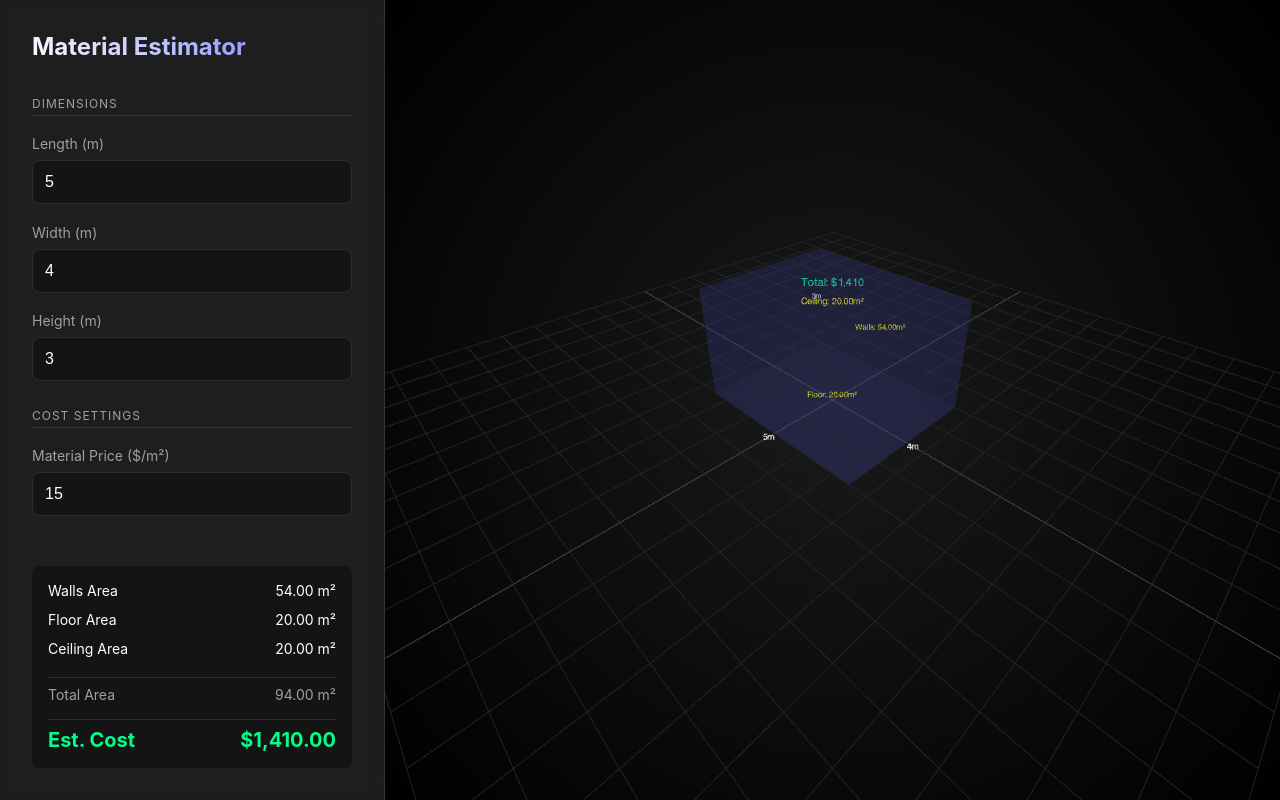
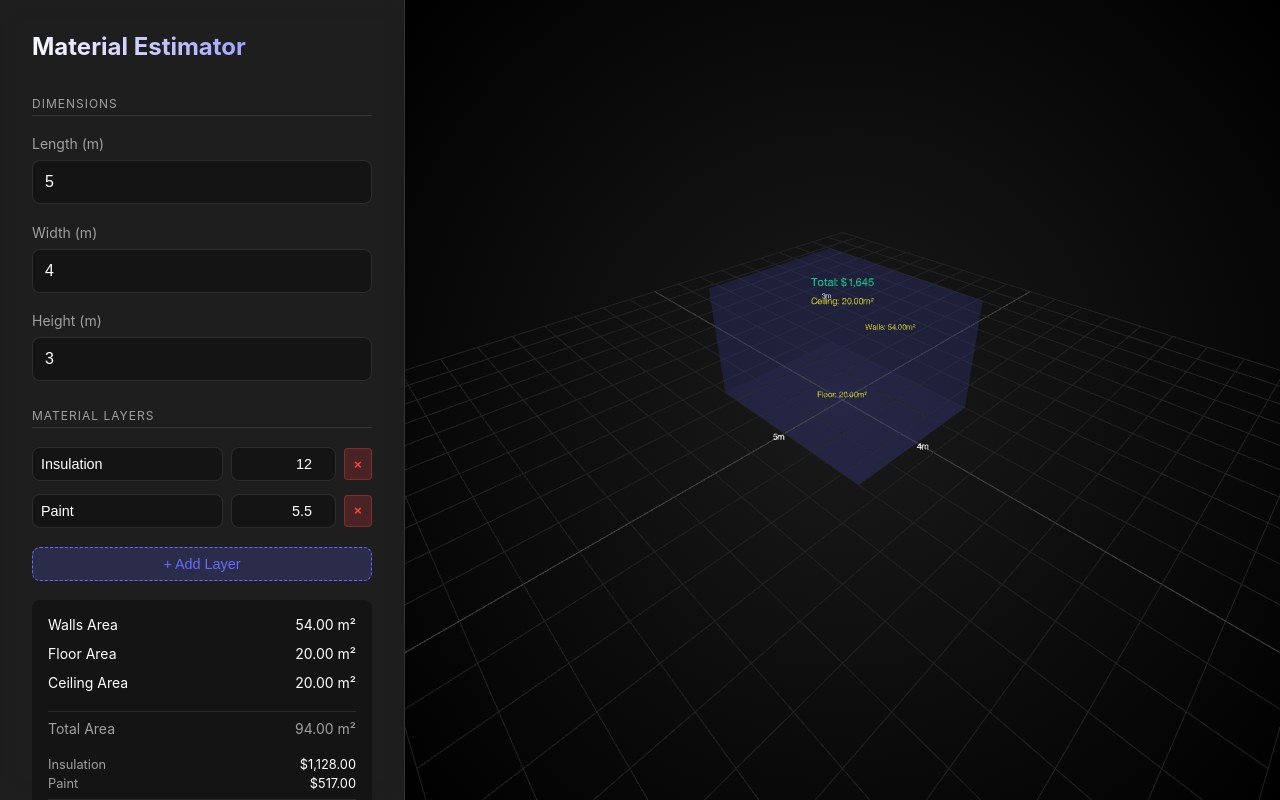
Before and after one commit to yaraslauhladkou/room-material-cost-estimator, a plain HTML site: page index.html in a window 1280 px wide. Drawn offline with nearby package versions, Linux system fonts and the light colour scheme; animation ran at ten frames a second.

Commit message:
add new layers for calculation

```diff
--- a/index.html
+++ b/index.html
@@ -4,15 +4,13 @@
 <head>
     <meta charset="UTF-8" />
     <meta name="viewport" content="width=device-width, initial-scale=1.0" />
-    <title>Room Material Cost Estimator</title>
+    <title>Room Material Calculator</title>
     <link rel="stylesheet" href="style.css" />
     <script type="importmap">
       {
         "imports": {
-          "three": "./vendor/three.module.js",
-          "three/addons/controls/OrbitControls.js": "./vendor/OrbitControls.js",
-          "three/addons/loaders/FontLoader.js": "./vendor/FontLoader.js",
-          "three/addons/geometries/TextGeometry.js": "./vendor/TextGeometry.js"
+          "three": "https://unpkg.com/three@0.160.0/build/three.module.js",
+          "three/addons/": "https://unpkg.com/three@0.160.0/examples/jsm/"
         }
       }
     </script>
@@ -37,11 +35,11 @@
                 <input type="number" id="height" value="3" min="1" step="0.1" />
             </div>
 
-            <div class="section-title">Cost Settings</div>
-            <div class="input-group">
-                <label for="price">Material Price ($/m²)</label>
-                <input type="number" id="price" value="15" min="0" step="0.5" />
+            <div class="section-title">Material Layers</div>
+            <div id="material-list">
+                <!-- Dynamic inputs will appear here -->
             </div>
+            <button id="add-material-btn" class="btn-add">+ Add Layer</button>
 
             <div class="results">
                 <div class="result-item">
@@ -60,8 +58,14 @@
                     <span>Total Area</span>
                     <span id="total-area">0 m²</span>
                 </div>
+
+                <!-- Cost Breakdown Section -->
+                <div id="cost-breakdown" class="breakdown-list">
+                    <!-- Dynamic cost items -->
+                </div>
+
                 <div class="result-item cost-result">
-                    <span>Est. Cost</span>
+                    <span>Grand Total</span>
                     <span id="total-cost">$0.00</span>
                 </div>
             </div>
--- a/main.js
+++ b/main.js
@@ -8,8 +8,12 @@ const inputs = {
     length: document.getElementById('length'),
     width: document.getElementById('width'),
     height: document.getElementById('height'),
-    price: document.getElementById('price'),
+    // Note: 'price' is no longer here because it's dynamic now
 };
+
+const materialListContainer = document.getElementById('material-list');
+const addMaterialBtn = document.getElementById('add-material-btn');
+const costBreakdownContainer = document.getElementById('cost-breakdown');
 
 const outputs = {
     wall: document.getElementById('wall-area'),
@@ -24,30 +28,123 @@ const params = {
     length: 5,
     width: 4,
     height: 3,
-    price: 15,
+    materials: [
+        { id: 1, name: 'Insulation', price: 12.00 },
+        { id: 2, name: 'Paint', price: 5.50 }
+    ]
 };
 
-// Calculation Logic
+// --- Material List Logic ---
+function renderMaterialInputs() {
+    if (!materialListContainer) return; // Guard clause if HTML is missing
+    materialListContainer.innerHTML = '';
+
+    params.materials.forEach((mat, index) => {
+        const row = document.createElement('div');
+        row.className = 'material-row';
+
+        // Name Input
+        const nameInput = document.createElement('input');
+        nameInput.type = 'text';
+        nameInput.placeholder = 'Material Name';
+        nameInput.value = mat.name;
+        nameInput.addEventListener('input', (e) => {
+            mat.name = e.target.value;
+            updateCalculations();
+        });
+
+        // Price Input
+        const priceInput = document.createElement('input');
+        priceInput.type = 'number';
+        priceInput.placeholder = '$/m²';
+        priceInput.value = mat.price;
+        priceInput.min = 0;
+        priceInput.step = 0.1;
+        priceInput.addEventListener('input', (e) => {
+            mat.price = parseFloat(e.target.value) || 0;
+            onInput();
+        });
+
+        // Remove Button
+        const removeBtn = document.createElement('button');
+        removeBtn.className = 'btn-remove';
+        removeBtn.innerHTML = '×';
+        removeBtn.title = "Remove Layer";
+        removeBtn.addEventListener('click', () => {
+            params.materials.splice(index, 1);
+            renderMaterialInputs();
+            onInput();
+        });
+
+        row.appendChild(nameInput);
+        row.appendChild(priceInput);
+        row.appendChild(removeBtn);
+        materialListContainer.appendChild(row);
+    });
+}
+
+if (addMaterialBtn) {
+    addMaterialBtn.addEventListener('click', () => {
+        params.materials.push({
+            id: Date.now(),
+            name: 'New Layer',
+            price: 0
+        });
+        renderMaterialInputs();
+        onInput();
+    });
+}
+
+// --- Calculation Logic ---
 function updateCalculations() {
-    const { length, width, height, price } = params;
+    const { length, width, height } = params;
 
     const wallArea = 2 * (length * height) + 2 * (width * height);
     const floorArea = length * width;
     const ceilingArea = length * width;
     const totalArea = wallArea + floorArea + ceilingArea;
-    const totalCost = totalArea * price;
 
-    outputs.wall.textContent = `${wallArea.toFixed(2)} m²`;
-    outputs.floor.textContent = `${floorArea.toFixed(2)} m²`;
-    outputs.ceiling.textContent = `${ceilingArea.toFixed(2)} m²`;
-    outputs.total.textContent = `${totalArea.toFixed(2)} m²`;
+    if (outputs.wall) outputs.wall.textContent = `${wallArea.toFixed(2)} m²`;
+    if (outputs.floor) outputs.floor.textContent = `${floorArea.toFixed(2)} m²`;
+    if (outputs.ceiling) outputs.ceiling.textContent = `${ceilingArea.toFixed(2)} m²`;
+    if (outputs.total) outputs.total.textContent = `${totalArea.toFixed(2)} m²`;
 
-    // Format Currency
-    const currency = new Intl.NumberFormat('en-US', { style: 'currency', currency: 'USD' }).format(totalCost);
-    outputs.cost.textContent = currency;
+    let grandTotal = 0;
+
+    if (costBreakdownContainer) {
+        costBreakdownContainer.innerHTML = '';
+
+        params.materials.forEach(mat => {
+            const materialCost = totalArea * mat.price;
+            grandTotal += materialCost;
+
+            const item = document.createElement('div');
+            item.className = 'breakdown-item';
+
+            const formatPrice = new Intl.NumberFormat('en-US', { style: 'currency', currency: 'USD' }).format(materialCost);
+
+            item.innerHTML = `
+                <span>${mat.name || 'Unnamed'}</span>
+                <span>${formatPrice}</span>
+            `;
+            costBreakdownContainer.appendChild(item);
+        });
+    } else {
+        // Fallback calculation if DOM is missing
+        params.materials.forEach(mat => {
+            grandTotal += totalArea * mat.price;
+        });
+    }
+
+    if (outputs.cost) {
+        const currency = new Intl.NumberFormat('en-US', { style: 'currency', currency: 'USD' }).format(grandTotal);
+        outputs.cost.textContent = currency;
+    }
+
+    return grandTotal;
 }
 
-// Three.js Setup
+// --- Three.js Setup ---
 const container = document.getElementById('canvas-container');
 const scene = new THREE.Scene();
 
@@ -63,7 +160,6 @@ container.appendChild(renderer.domElement);
 const controls = new OrbitControls(camera, renderer.domElement);
 controls.enableDamping = true;
 
-// Lighting
 const ambientLight = new THREE.AmbientLight(0xffffff, 0.6);
 scene.add(ambientLight);
 
@@ -71,14 +167,13 @@ const directionalLight = new THREE.DirectionalLight(0xffffff, 1);
 directionalLight.position.set(10, 20, 10);
 scene.add(directionalLight);
 
-// Room Mesh
 const material = new THREE.MeshStandardMaterial({
     color: 0x646cff,
     roughness: 0.2,
     metalness: 0.1,
     side: THREE.BackSide,
     transparent: true,
-    opacity: 0.3 // Slightly more transparent to help readability
+    opacity: 0.3
 });
 
 const geometry = new THREE.BoxGeometry(1, 1, 1);
@@ -86,17 +181,15 @@ const room = new THREE.Mesh(geometry, material);
 room.renderOrder = 0;
 scene.add(room);
 
-// Grid Helper
 let gridHelper = new THREE.GridHelper(20, 20, 0x444444, 0x222222);
 scene.add(gridHelper);
 
-// Font & Labels
 let font = null;
 const labelsGroup = new THREE.Group();
 scene.add(labelsGroup);
 
 const loader = new FontLoader();
-loader.load('./vendor/helvetiker_regular.typeface.json', function (loadedFont) {
+loader.load('https://unpkg.com/three@0.160.0/examples/fonts/helvetiker_regular.typeface.json', function (loadedFont) {
     font = loadedFont;
     updateScene();
 });
@@ -107,11 +200,10 @@ function createLabel(text, position, color = 0xffffff, size = 0.3) {
     const textGeometry = new TextGeometry(text, {
         font: font,
         size: size,
-        height: size * 0.05, // Very thin extrusion for crisp look
-        curveSegments: 3,    // Low poly for performance
+        height: size * 0.05,
+        curveSegments: 3,
         bevelEnabled: false,
     });
-
     textGeometry.center();
 
     const textMaterial = new THREE.MeshBasicMaterial({
@@ -123,29 +215,28 @@ function createLabel(text, position, color = 0xffffff, size = 0.3) {
     const textMesh = new THREE.Mesh(textGeometry, textMaterial);
     textMesh.position.copy(position);
     textMesh.renderOrder = 999;
-
     labelsGroup.add(textMesh);
 }
 
-// Camera target for smoothing
 let targetCameraPosition = null;
 
-// Update 3D Scene
 function updateScene() {
-    const { length, width, height, price } = params;
+    const { length, width, height } = params;
 
-    // 1. Update Room geometry
+    const grandTotal = updateCalculations();
+
+    // Geometry
     room.scale.set(length, height, width);
     room.position.y = height / 2;
 
-    // 2. Dynamic Grid
+    // Grid
     scene.remove(gridHelper);
     const maxDim = Math.max(length, width, height);
     const gridSize = Math.max(20, maxDim * 2);
     gridHelper = new THREE.GridHelper(gridSize, 20, 0x444444, 0x222222);
     scene.add(gridHelper);
 
-    // 3. Clear Labels
+    // Labels
     labelsGroup.children.forEach(child => {
         if (child.geometry) child.geometry.dispose();
         if (child.material) child.material.dispose();
@@ -154,48 +245,26 @@ function updateScene() {
 
     if (!font) return;
 
-    // --- SMART TEXT SIZING FIX ---
-    // 1. Base size is 3% of the largest dimension (down from 5%).
+    // Smart Sizing
     let textSize = maxDim * 0.03;
-
-    // 2. CRITICAL: Clamp text size so it never exceeds 15% of the HEIGHT.
-    // This prevents Floor and Ceiling labels from overlapping in flat rooms (e.g. 50x50x2).
-    if (textSize > height * 0.15) {
-        textSize = height * 0.15;
-    }
-
-    // 3. Min/Max clamps for readability
-    textSize = Math.max(0.15, textSize); // Never smaller than 0.15m
-
-    // Gap calculation (tighten it up)
+    if (textSize > height * 0.15) textSize = height * 0.15;
+    textSize = Math.max(0.15, textSize);
     const gap = textSize * 1.2;
 
-    // Formatting
-    const totalArea = (2 * (length * height) + 2 * (width * height)) + (length * width * 2);
-    const totalCost = totalArea * price;
-    const formattedCost = new Intl.NumberFormat('en-US', { style: 'currency', currency: 'USD', maximumFractionDigits: 0 }).format(totalCost);
+    // Values
+    const formattedCost = new Intl.NumberFormat('en-US', { style: 'currency', currency: 'USD', maximumFractionDigits: 0 }).format(grandTotal);
     const floorArea = (length * width).toFixed(2);
     const ceilingArea = (length * width).toFixed(2);
     const wallArea = (2 * length * height + 2 * width * height).toFixed(2);
 
-    // -- Dimensions --
-    // Push out slightly
+    // Labels creation
     createLabel(`${length}m`, new THREE.Vector3(0, 0, width / 2 + gap), 0xffffff, textSize);
     createLabel(`${width}m`, new THREE.Vector3(length / 2 + gap, 0, 0), 0xffffff, textSize);
     createLabel(`${height}m`, new THREE.Vector3(-length / 2 - gap, height / 2, -width / 2), 0xffffff, textSize);
-
-    // -- Surfaces --
-    // Floor: Positioned just above the grid
     createLabel(`Floor: ${floorArea}m²`, new THREE.Vector3(0, gap, 0), 0xffff00, textSize);
-
-    // Ceiling: Positioned just below the roof
     createLabel(`Ceiling: ${ceilingArea}m²`, new THREE.Vector3(0, height - gap, 0), 0xffff00, textSize);
-
-    // Walls: Centered vertically
     createLabel(`Walls: ${wallArea}m²`, new THREE.Vector3(0, height / 2, -width / 2 + gap), 0xffff00, textSize);
 
-    // -- Total Cost --
-    // Floating above, slightly larger but not huge
     createLabel(
         `Total: ${formattedCost}`,
         new THREE.Vector3(0, height + (textSize * 2), 0),
@@ -203,10 +272,9 @@ function updateScene() {
         textSize * 1.2
     );
 
-    // --- AUTO CAMERA ---
-    const fitDistance = maxDim * 1.5; // Moved closer (was 2.0)
+    // Auto Camera
+    const fitDistance = maxDim * 1.5;
     const currentDist = camera.position.distanceTo(new THREE.Vector3(0, 0, 0));
-
     if (currentDist < fitDistance * 0.4 || currentDist > fitDistance * 2.5) {
         const direction = camera.position.clone().normalize();
         targetCameraPosition = direction.multiplyScalar(fitDistance);
@@ -215,18 +283,23 @@ function updateScene() {
 }
 
 function onInput() {
-    params.length = parseFloat(inputs.length.value) || 0;
-    params.width = parseFloat(inputs.width.value) || 0;
-    params.height = parseFloat(inputs.height.value) || 0;
-    params.price = parseFloat(inputs.price.value) || 0;
+    if (inputs.length) params.length = parseFloat(inputs.length.value) || 0;
+    if (inputs.width) params.width = parseFloat(inputs.width.value) || 0;
+    if (inputs.height) params.height = parseFloat(inputs.height.value) || 0;
 
-    updateCalculations();
     updateScene();
 }
 
+// --- FIX: Safely attach listeners ---
 Object.values(inputs).forEach(input => {
-    input.addEventListener('input', onInput);
+    // We check 'if (input)' to ensure the element actually exists before trying to add a listener
+    if (input) {
+        input.addEventListener('input', onInput);
+    }
 });
+
+// Initial Render
+renderMaterialInputs();
 
 window.addEventListener('resize', () => {
     camera.aspect = container.clientWidth / container.clientHeight;
@@ -252,5 +325,6 @@ function animate() {
     renderer.render(scene, camera);
 }
 
+// Start
 onInput();
 animate();
--- a/style.css
+++ b/style.css
@@ -6,6 +6,7 @@
     --text-secondary: #a0a0a0;
     --accent: #646cff;
     --success: #00ff88;
+    --danger: #ff4444;
 }
 
 body {
@@ -22,7 +23,8 @@ body {
 }
 
 .controls {
-    width: 320px;
+    width: 340px;
+    /* Slightly wider for the list */
     padding: 2rem;
     background: var(--glass-bg);
     backdrop-filter: blur(10px);
@@ -71,6 +73,8 @@ input {
     border-radius: 0.5rem;
     color: white;
     font-size: 1rem;
+    width: 100%;
+    box-sizing: border-box;
     transition: border-color 0.3s;
 }
 
@@ -79,6 +83,66 @@ input:focus {
     border-color: var(--accent);
 }
 
+/* --- Material List Styles --- */
+#material-list {
+    display: flex;
+    flex-direction: column;
+    gap: 0.8rem;
+}
+
+.material-row {
+    display: flex;
+    gap: 0.5rem;
+    align-items: center;
+}
+
+.material-row input[type="text"] {
+    flex: 2;
+    font-size: 0.9rem;
+    padding: 0.5rem;
+}
+
+.material-row input[type="number"] {
+    flex: 1;
+    font-size: 0.9rem;
+    padding: 0.5rem;
+    text-align: right;
+}
+
+.btn-remove {
+    background: rgba(255, 68, 68, 0.2);
+    color: var(--danger);
+    border: 1px solid rgba(255, 68, 68, 0.3);
+    border-radius: 4px;
+    cursor: pointer;
+    width: 28px;
+    height: 32px;
+    display: flex;
+    align-items: center;
+    justify-content: center;
+    font-weight: bold;
+}
+
+.btn-remove:hover {
+    background: rgba(255, 68, 68, 0.4);
+}
+
+.btn-add {
+    background: rgba(100, 108, 255, 0.2);
+    color: var(--accent);
+    border: 1px dashed var(--accent);
+    padding: 0.5rem;
+    border-radius: 0.5rem;
+    cursor: pointer;
+    font-size: 0.9rem;
+    transition: all 0.2s;
+}
+
+.btn-add:hover {
+    background: rgba(100, 108, 255, 0.4);
+}
+
+/* --- Results Styles --- */
 .results {
     margin-top: auto;
     background: rgba(0, 0, 0, 0.3);
@@ -102,13 +166,30 @@ input:focus {
     color: var(--text-secondary);
 }
 
+.breakdown-list {
+    display: flex;
+    flex-direction: column;
+    gap: 0.25rem;
+    padding: 0.5rem 0;
+    border-bottom: 1px solid var(--glass-border);
+}
+
+.breakdown-item {
+    display: flex;
+    justify-content: space-between;
+    font-size: 0.8rem;
+    color: var(--text-secondary);
+}
+
+.breakdown-item span:last-child {
+    color: var(--text-primary);
+}
+
 .result-item.cost-result {
     font-size: 1.25rem;
     font-weight: bold;
     color: var(--success);
-    border-top: 1px solid var(--glass-border);
-    padding-top: 0.5rem;
-    margin-top: 0.25rem;
+    padding-top: 0.25rem;
 }
 
 #canvas-container {
```
